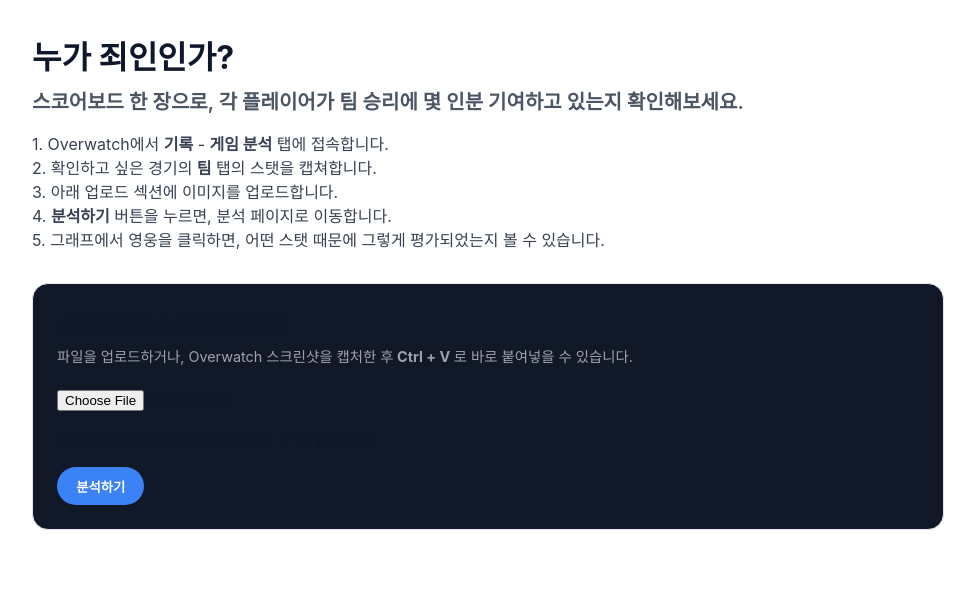
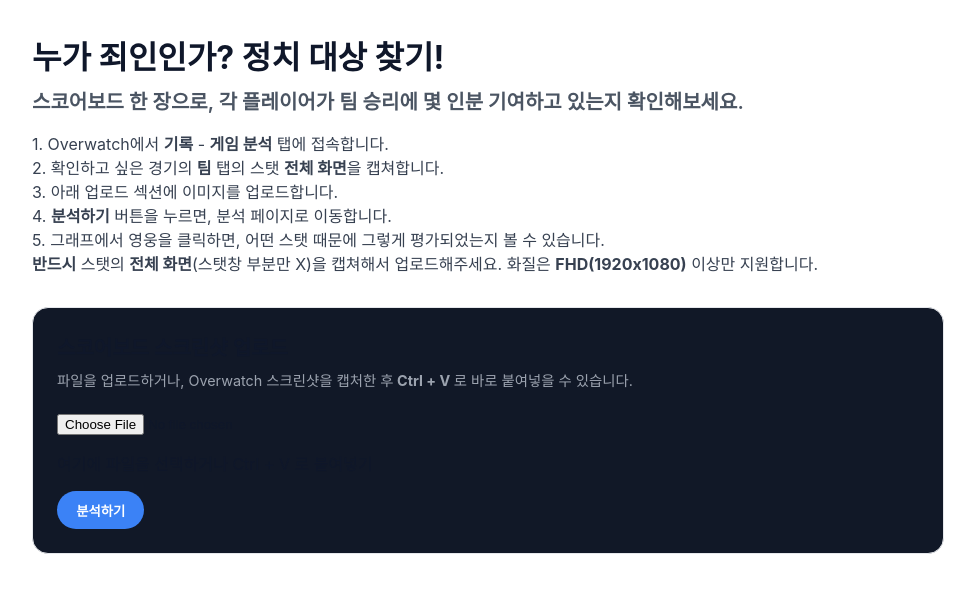
Before and after one commit to EricHW55/OWMunChul_Web, a Next.js app in the folder frontend/: page / in a window 1280 px wide. Shown: the top 592 px of the page, without its empty margins (152-1127 px from the left). Built offline with nearby package versions, Linux system fonts and the light colour scheme; no server answers.

Commit message:
fix: comment 수정

```diff
--- a/frontend/src/app/page.tsx
+++ b/frontend/src/app/page.tsx
@@ -5,7 +5,7 @@ export default function HomePage() {
     return (
         <main className={styles.container}>
             <section className={styles.hero}>
-                <h1 className={styles.title}>누가 죄인인가?</h1>
+                <h1 className={styles.title}>누가 죄인인가? 정치 대상 찾기!</h1>
                 <p className={styles.subtitle}>
                     스코어보드 한 장으로, 각 플레이어가 팀 승리에 몇 인분 기여하고 있는지
                     확인해보세요.
@@ -13,10 +13,11 @@ export default function HomePage() {
 
                 <ol className={styles.steps}>
                     <li>1. Overwatch에서 <strong>기록</strong> - <strong>게임 분석</strong> 탭에 접속합니다.</li>
-                    <li>2. 확인하고 싶은 경기의 <strong>팀</strong> 탭의 스탯을 캡쳐합니다.</li>
+                    <li>2. 확인하고 싶은 경기의 <strong>팀</strong> 탭의 스탯 <strong>전체 화면</strong>을 캡쳐합니다.</li>
                     <li>3. 아래 업로드 섹션에 이미지를 업로드합니다.</li>
                     <li>4. <strong>분석하기</strong> 버튼을 누르면, 분석 페이지로 이동합니다.</li>
                     <li>5. 그래프에서 영웅을 클릭하면, 어떤 스탯 때문에 그렇게 평가되었는지 볼 수 있습니다.</li>
+                    <li><strong>반드시</strong> 스탯의 <strong>전체 화면</strong>(스탯창 부분만 X)을 캡쳐해서 업로드해주세요. 화질은 <strong>FHD(1920x1080)</strong> 이상만 지원합니다.</li>
                 </ol>
             </section>
 
```
